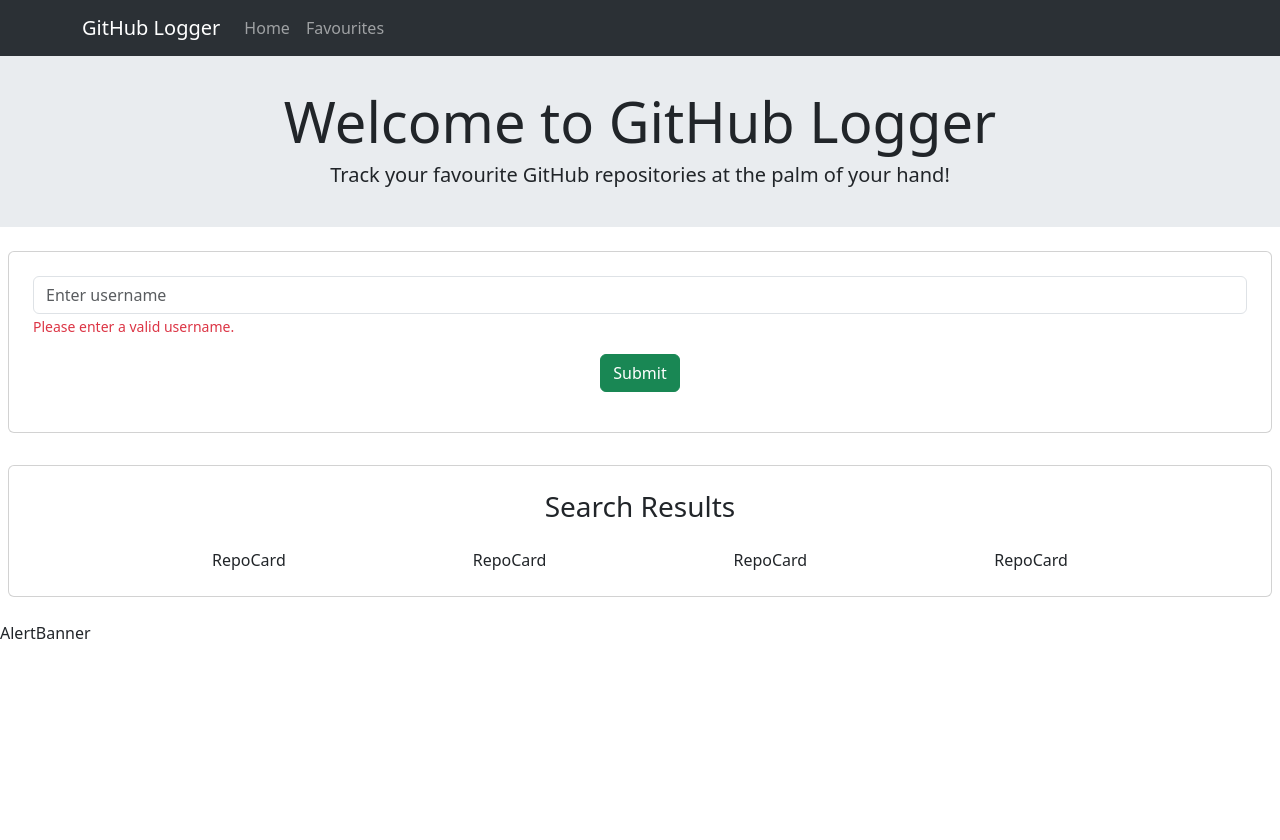
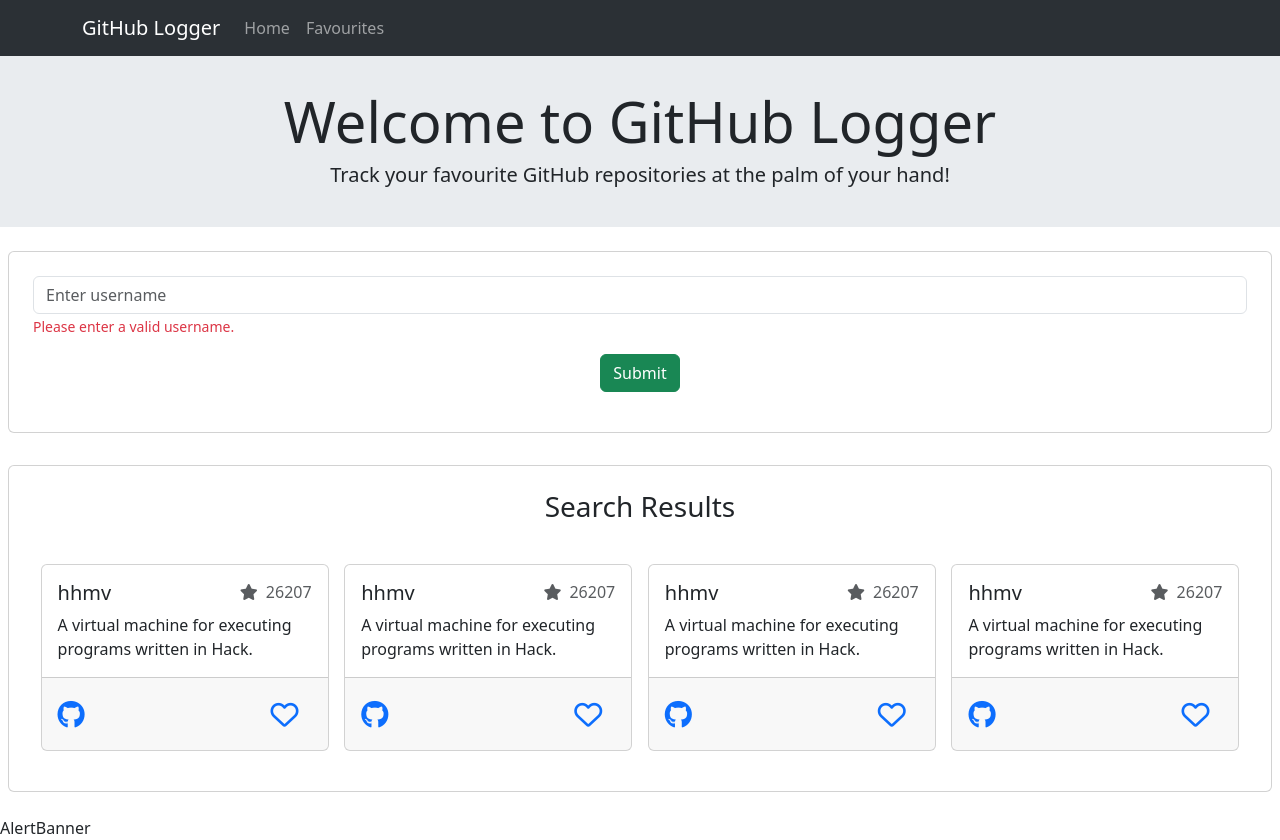
Before and after one commit to surajverma2587/401-github-logger, a React (Create React App) app: page / in a window 1280 px wide. Before the commit the page ends 800 px from the top, so only its background shows below. Built offline with nearby package versions, Linux system fonts and the light colour scheme.

Commit message:
styled repo card

```diff
--- a/public/index.html
+++ b/public/index.html
@@ -24,6 +24,13 @@
       work correctly both with client-side routing and a non-root public URL.
       Learn how to configure a non-root public URL by running `npm run build`.
     -->
+    <link
+      rel="stylesheet"
+      href="https://cdnjs.cloudflare.com/ajax/libs/font-awesome/6.4.2/css/all.min.css"
+      integrity="sha512-z3gLpd7yknf1YoNbCzqRKc4qyor8gaKU1qmn+CShxbuBusANI9QpRohGBreCFkKxLhei6S9CQXFEbbKuqLg0DA=="
+      crossorigin="anonymous"
+      referrerpolicy="no-referrer"
+    />
     <title>React App</title>
   </head>
   <body>
--- a/src/components/RepoCard.js
+++ b/src/components/RepoCard.js
@@ -1,3 +1,34 @@
+import Card from "react-bootstrap/Card";
+import Stack from "react-bootstrap/Stack";
+import Button from "react-bootstrap/Button";
+
 export const RepoCard = () => {
-  return <div>RepoCard</div>;
+  return (
+    <Card className="repo-card my-3">
+      <Card.Body>
+        <Card.Title className="fs-5">
+          <Stack
+            direction="horizontal"
+            className="justify-content-between align-items-center"
+          >
+            <div>hhmv</div>
+            <div className="text-muted fw-light fs-6">
+              <i className="fa-solid fa-star me-2"></i>26207
+            </div>
+          </Stack>
+        </Card.Title>
+        <Card.Text>
+          A virtual machine for executing programs written in Hack.
+        </Card.Text>
+      </Card.Body>
+      <Card.Footer className="d-flex justify-content-between align-items-center fs-3">
+        <Card.Link href="https://github.com/facebook/folly">
+          <i className="fa-brands fa-github" />
+        </Card.Link>
+        <Button variant="link" className="fs-3">
+          <i className="fa-regular fa-heart"></i>
+        </Button>
+      </Card.Footer>
+    </Card>
+  );
 };
--- a/src/index.css
+++ b/src/index.css
@@ -3,3 +3,7 @@
   background-color: #e9ecef;
   text-align: center;
 }
+
+.repo-card {
+  width: 18rem;
+}
```
